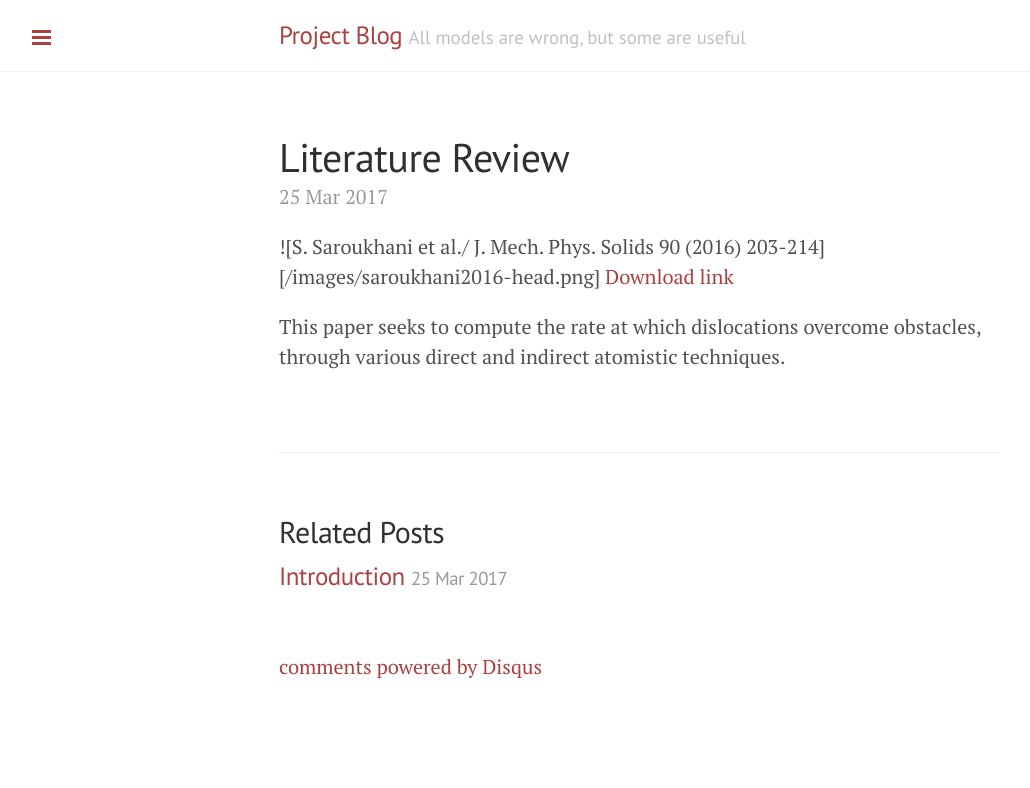
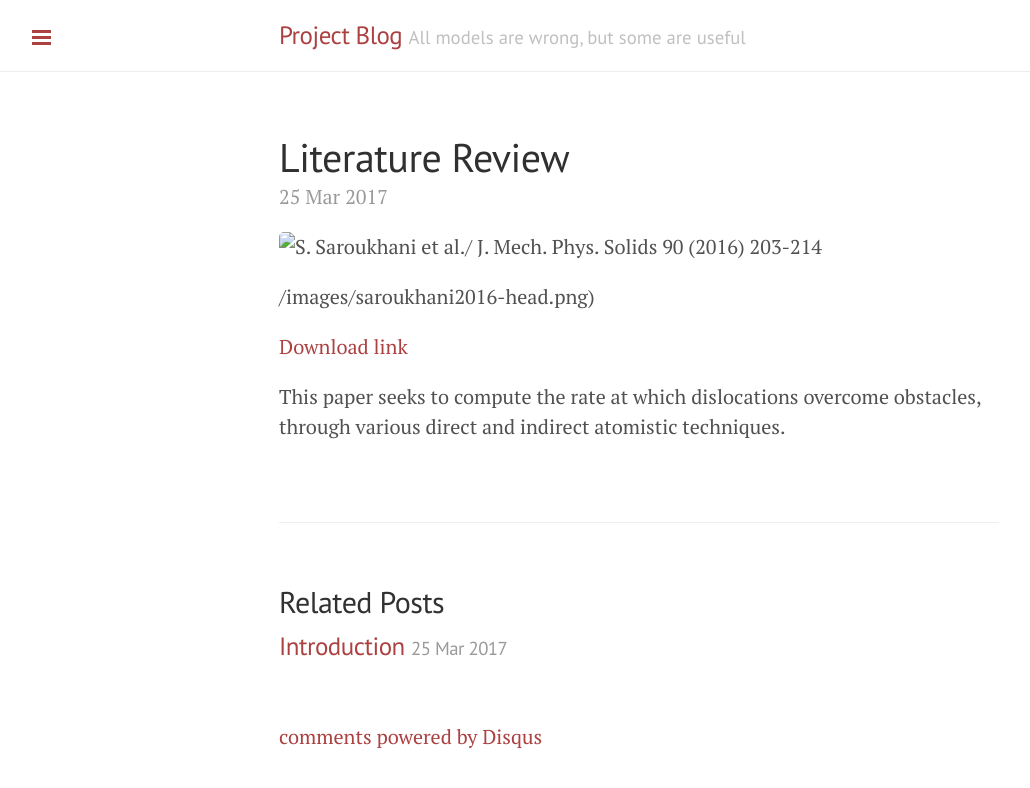
Before and after one commit to auag92/learning-atomistics, a Jekyll site: the page built from _posts/2017-03-25-lit.md, in a window 1280 px wide. Shown: the top 788 px of the page, without its empty margins (1-1031 px from the left). Built offline with Jekyll 4.4.1, drawn with Linux system fonts in a browser that asks for light colours; comment, search, counter and statistics services are not loaded; some of the changed lines change nothing that is shown.

Commit message:
lit review modified

```diff
--- a/_posts/2017-03-25-lit.md
+++ b/_posts/2017-03-25-lit.md
@@ -5,7 +5,8 @@
 published: True
 ---
 
-![S. Saroukhani et al./ J. Mech. Phys. Solids  90 (2016) 203-214][/images/saroukhani2016-head.png]
+![S. Saroukhani et al./ J. Mech. Phys. Solids  90 (2016) 203-214]()/images/saroukhani2016-head.png)
+
 [Download link](({{ site.baseurl }}/papers/Saroukhani2016-Harnessing.atomistic.simulations.to.predict.the.rate.at.which.dislocations.overcome.obstacles.pdf))
 
 
```
Also changed, not shown: 1 other file.
